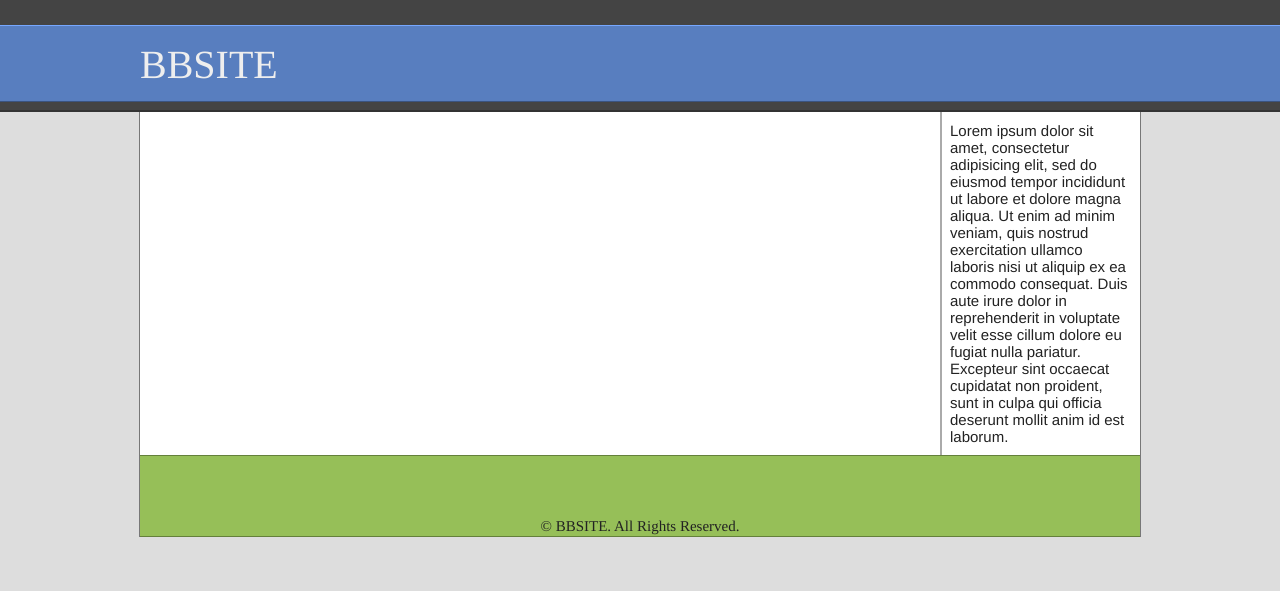
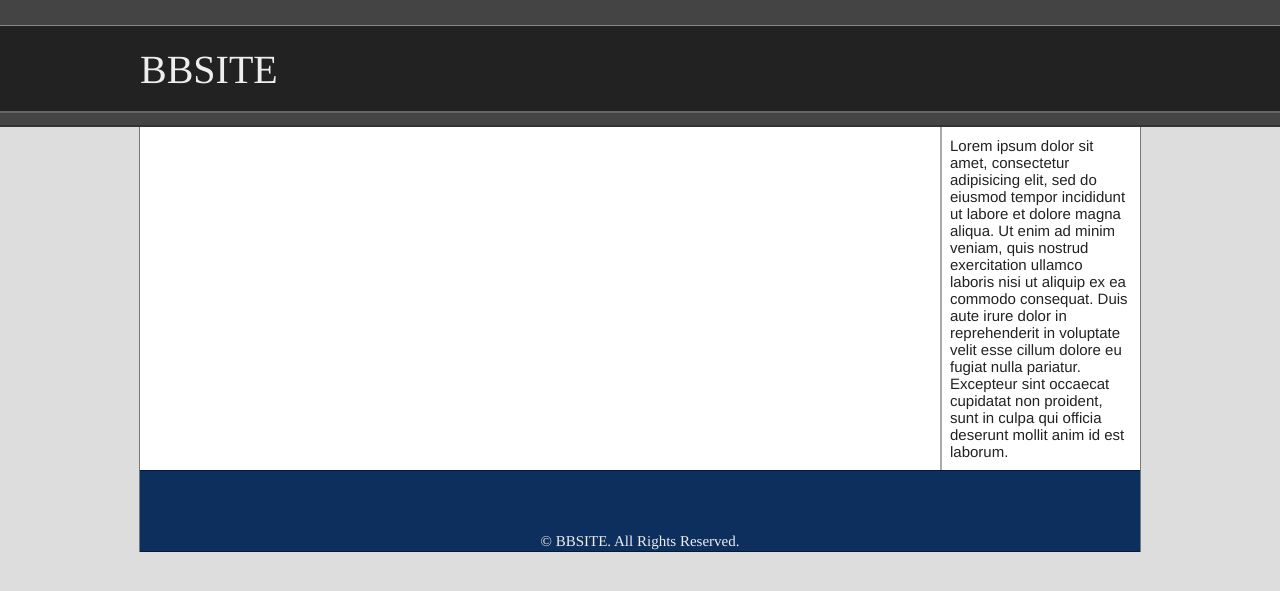
Before and after one commit to bbsite/BbBlog, a Django app: template bbsite/src/bbsite/blog/templates/blogs.html in a window 1280 px wide. Shown: the top 591 px of the page. Run offline with Django 3.2, Linux system fonts and the light colour scheme; the template is opened without the code that fills it, so the values that code supplies are empty.

Commit message:
Worked on css for the site overall, plus for the blogs/blog.html pages. Changed the pygment call.  Some html editing in there as well.

```diff
--- a/bbsite/src/bbsite/blog/static/styles/blogs.css
+++ b/bbsite/src/bbsite/blog/static/styles/blogs.css
@@ -3,10 +3,11 @@
 	padding: 10px 0;
 }
 
-.blogs-title
+.blogs-title a
 {
 	display: block;
-	font: bold 18px Baskerville, ‘Times New Roman’, Times, serif;
+	font: bold 25px Baskerville, ‘Times New Roman’, Times, serif;
+	text-decoration: none;
 }
 
 .blogs-subtitle
@@ -22,14 +23,15 @@ a.blogs-author
 	font-size: 13px;
 	font-weight: bold;
 	text-decoration: none;
-	color: #587EBF;
+	color: #0D2F5E;
 	display: inline;
+	font-style: normal;
 }
 
 .blogs-content
 {
 	clear: both;
-	margin-top: 5px;
+	margin-top: 10px;
 	display: block;
 	font-size: 15px;
 }
@@ -37,9 +39,14 @@ a.blogs-author
 a.blogs-readmore
 {
 	display: inline-block;
-	color: #555;
+	color: #666;
 	font-style: italic;
 	font-size: 13px;
+}
+
+a.blogs-readmore:hover
+{
+	color: #0D2F5E;
 }
 
 .blogs-tags-header
@@ -55,3 +62,8 @@ a.blogs-readmore
 	font-size: 13px;
 	color: #555;
 }
+
+.blogs-tags a:hover
+{
+	color: #587EBF;
+}
--- a/bbsite/src/bbsite/blog/static/styles/fruity.css
+++ b/bbsite/src/bbsite/blog/static/styles/fruity.css
@@ -1,4 +1,4 @@
-.highlight { background-color: #333; padding: 5px; margin: 2px; border: 1px solid #111 }
+.highlight { background-color: #222; padding: 5px; margin: 2px; border: 1px solid #111 }
 .highlight .hll { background-color: #333333 }
 .highlight .c { color: #008800; font-style: italic; background-color: #0f140f } /* Comment */
 .highlight .err { color: #ffffff } /* Error */
--- a/bbsite/src/bbsite/blog/static/styles/main.css
+++ b/bbsite/src/bbsite/blog/static/styles/main.css
@@ -2,7 +2,7 @@
 {
 	margin: 0px;
 	padding: 0px;
-	font-family: 'Reader Regular', 'Helvetica Neue', Arial, Helvetica, sans-serif;;
+	font-family: 'Reader Regular', 'Helvetica Neue', Arial, Helvetica, sans-serif;
 	font-size: 15px;
 	color: #222;
 }
@@ -17,7 +17,7 @@ body
 	position: relative;
 	background: #444;
 	width: 100%;
-	height: 110px;
+	height: 125px;
 	border-bottom: 2px solid #333;
 }
 
@@ -25,12 +25,12 @@ body
 {
 	position: relative;
 	float: left;
-	background: #587EBF;
+	background: #222;
 	width: 100%;
-	height: 75px;
+	height: 85px;
 	margin-top: 25px;
-	border-bottom: 1px solid #3B5480;
-	border-top: 1px solid #76A7FF;
+	border-bottom: 2px solid #666;
+	border-top: 1px solid #888;
 	border-left: 0px;
 	border-right: 0px;
 }
@@ -40,7 +40,7 @@ body
 	position: relative;
 	width: 1000px;
 	height: 40px;
-	padding: 15px 0 20px 0;
+	padding: 20px 0 20px 0;
 	margin: 0 auto;
 	line-height: 40px;
 	font: 40px Baskerville, ‘Times New Roman’, Times, serif;
@@ -100,9 +100,9 @@ body
 #doc-footer
 {
 	position: relative;
-	background: #96BF58;
+	background: #0D2F5E;
 	clear: both;
-	border: 1px solid #64803B;
+	border: 1px solid #071933;
 	border-left: 0px;
 	border-right: 0px;
 	height: 80px;
@@ -126,4 +126,5 @@ body
 	width: auto;
 	text-align: center;
 	font-family: Baskerville, ‘Times New Roman’, Times, serif;
+	color: #EEE;
 }
--- a/bbsite/src/bbsite/blog/templates/blogs.html
+++ b/bbsite/src/bbsite/blog/templates/blogs.html
@@ -12,7 +12,7 @@
 		<div class="article">
 
 			<span class="blogs-title">
-				{{ blog.title }}
+				<a href="../blog/title/{{ blog.slug }}">{{ blog.title }}</a>
 			</span>
 
 			<span class="blogs-subtitle">
@@ -21,7 +21,7 @@
 			</span>
 
 			<span class="blogs-content">
-				{{ blog.content|safe|truncatewords:40 }}
+				{{ blog.content|safe|truncatewords_html:40 }}
 				<a href="../blog/title/{{ blog.slug }}" class="blogs-readmore">Read More...</a>
 			</span>
 
@@ -29,8 +29,7 @@
 				Tags:
 				<span class="blogs-tags">
 					{% for tag in blog.tags.all %}
-						{% if not forloop.first %}, {% endif %}
-						<a href="" > {{ tag.name }} </a>
+						<a href="">{{ tag.name }}</a>{% if not forloop.last %}, {% endif %}
 					{% endfor %}
 				</span>
 			</span>
--- a/bbsite/src/bbsite/settings.py
+++ b/bbsite/src/bbsite/settings.py
@@ -10,7 +10,7 @@ ADMINS = (
 MANAGERS = ADMINS
 
 DATABASE_ENGINE = 'sqlite3'           # 'postgresql_psycopg2', 'postgresql', 'mysql', 'sqlite3' or 'oracle'.
-DATABASE_NAME = '/home/jesse/workspace/bbsite/src/sqlite.db'             # Or path to database file if using sqlite3.
+DATABASE_NAME = '/home/jesse/workspace/git_bbsite/bbsite/src/sqlite.db'             # Or path to database file if using sqlite3.
 DATABASE_USER = ''             # Not used with sqlite3.
 DATABASE_PASSWORD = ''         # Not used with sqlite3.
 DATABASE_HOST = ''             # Set to empty string for localhost. Not used with sqlite3.
@@ -88,7 +88,7 @@ INSTALLED_APPS = (
 
 #STATIC_URL = '/static/'
 
-STATIC_ROOT = '/home/jesse/workspace/bbsite/src/bbsite/blog/static'
+STATIC_ROOT = '/home/jesse/workspace/git_bbsite/bbsite/src/bbsite/blog/static'
 
 ##    '/home/jesse/workspace/bbsite/src/bbsite/blog/static'
 #)
```
Also changed, not shown: bbsite/src/bbsite/blog/models.py (+5 -2 lines), bbsite/src/bbsite/blog/static/styles/blog.css (added, +61 -0 lines), bbsite/src/bbsite/blog/templates/blog.html (+5 -11 lines), bbsite/src/bbsite/__init__.py (deleted), bbsite/src/bbsite/blog/__init__.py (deleted), bbsite/src/sqlite.db.
